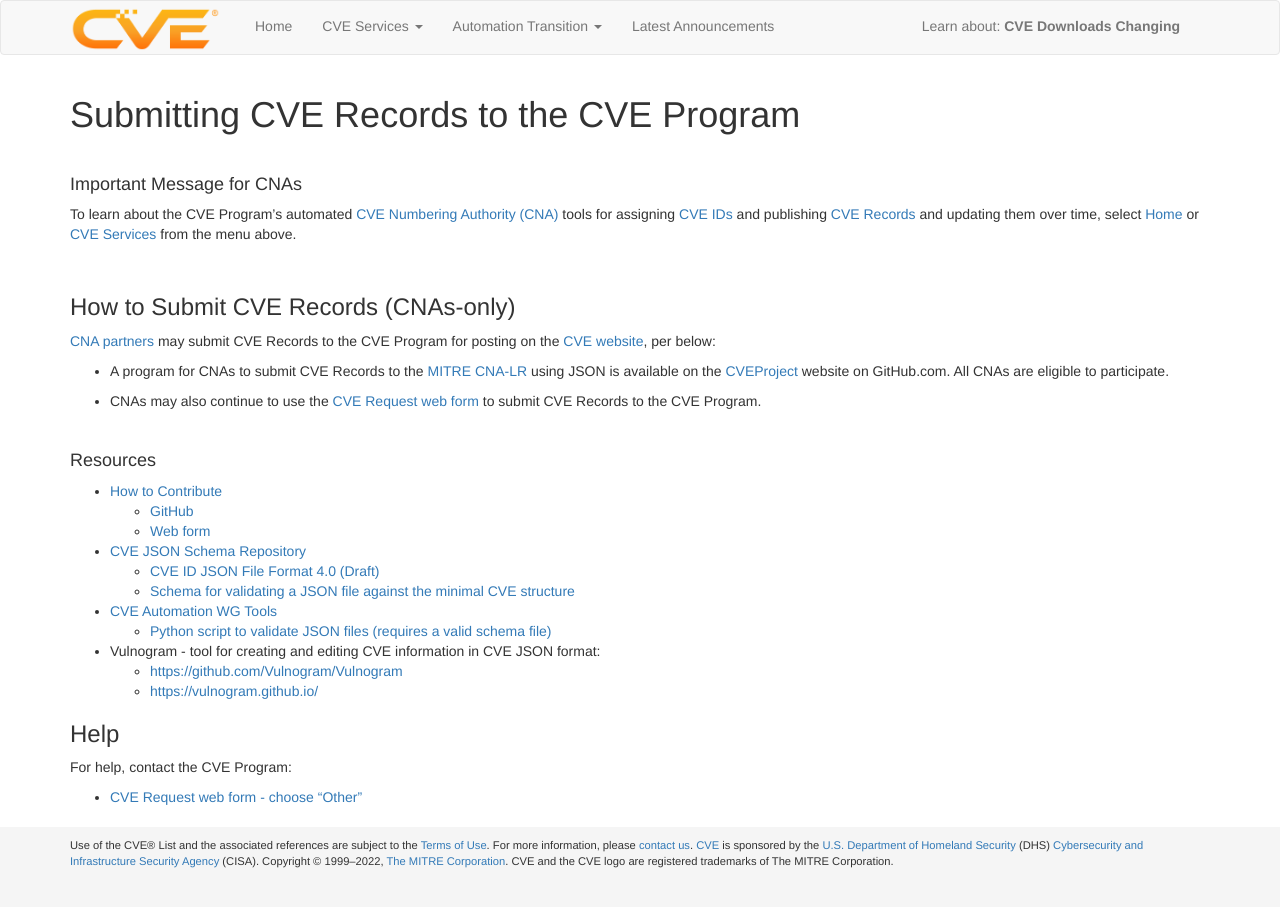
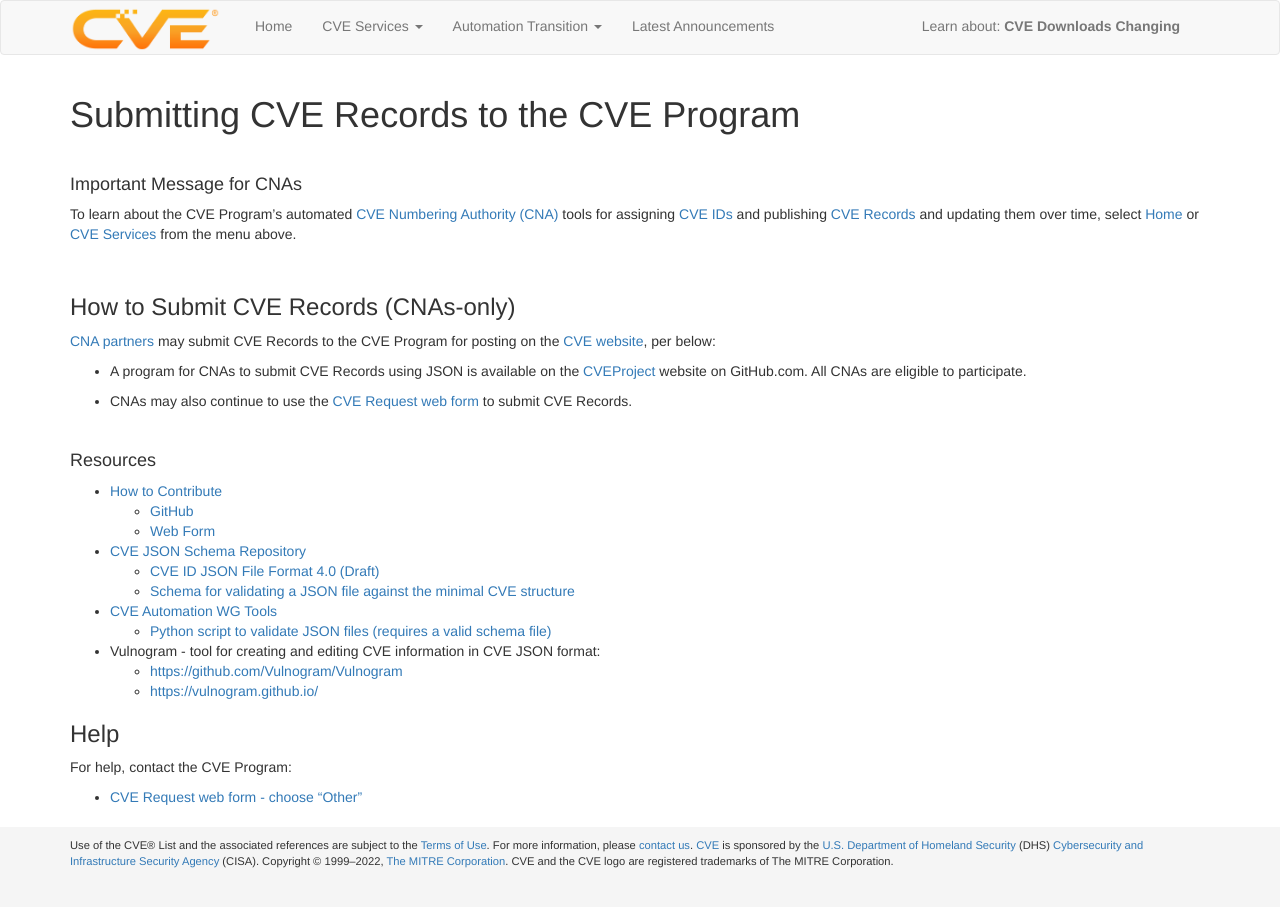
Before and after one commit to CVEProject/cveproject.github.io, a Jekyll site: the page built from docs/cna/submitting_cve_entries_to_root_cnas/index.md, in a window 1280 px wide. Built offline with Jekyll 4.4.1, drawn with Linux system fonts in a browser that asks for light colours; nearby versions of some CDN libraries.

Commit message:
Update index.md

```diff
--- a/docs/cna/submitting_cve_entries_to_root_cnas/index.md
+++ b/docs/cna/submitting_cve_entries_to_root_cnas/index.md
@@ -15,9 +15,9 @@ To learn about the CVE Program's automated [CVE Numbering Authority (CNA)](https
 
 [CNA partners](https://www.cve.org/ProgramOrganization/CNAs) may submit CVE Records to the CVE Program for posting on the [CVE website](https://www.cve.org/), per below:
 
-* A program for CNAs to submit CVE Records to the [MITRE CNA-LR](https://www.cve.org/PartnerInformation/ListofPartners/partner/mitre) using JSON is available on the [CVEProject](https://github.com/CVEProject/cvelist) website on GitHub.com. All CNAs are eligible to participate.
+* A program for CNAs to submit CVE Records using JSON is available on the [CVEProject](https://github.com/CVEProject/cvelist) website on GitHub.com. All CNAs are eligible to participate.
 
-* CNAs may also continue to use the [CVE Request web form](https://cveform.mitre.org/) to submit CVE Records to the CVE Program.
+* CNAs may also continue to use the [CVE Request web form](https://cveform.mitre.org/) to submit CVE Records.
 
 <br>
 
@@ -25,7 +25,7 @@ To learn about the CVE Program's automated [CVE Numbering Authority (CNA)](https
 
 * [How to Contribute](https://cve.mitre.org/cve/cna/CVE_Entry_Creation.pptx)
   * [GitHub](https://cve.mitre.org/cve/cna/CVE_Entry_Submission_Process.pptx)
-  * [Web form](https://cve.mitre.org/cve/cna/CVE_Entry_Submission_Process.pptx)
+  * [Web Form](https://cve.mitre.org/cve/cna/CVE_Entry_Submission_Process.pptx)
 * [CVE JSON Schema Repository](https://github.com/CVEProject/automation-working-group/tree/master/cve_json_schema)
   <ul>
     <li><a href="https://github.com/CVEProject/automation-working-group/blob/master/cve_json_schema/DRAFT-JSON-file-format-v4.md">CVE ID JSON File Format 4.0 (Draft)</a></li>
```
